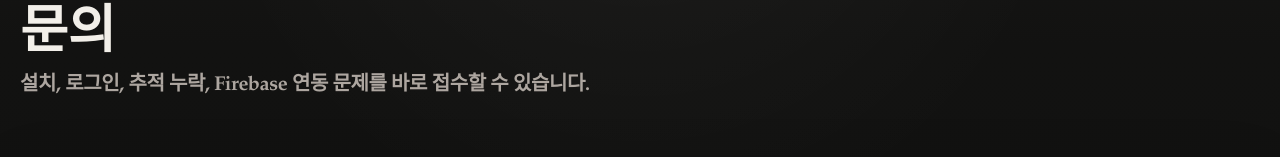
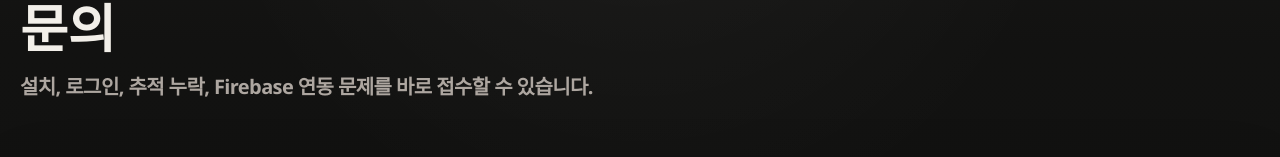
Before and after one commit to MisterKinn/Agent-Usage-Tracker, a Next.js app: page /contact in a window 1280 px wide. Shown: the part 195-352 px from the top of the page. Built offline with nearby package versions, Linux system fonts and the light colour scheme; no server answers.

Commit message:
Match contact lead text to heading tone

```diff
--- a/app/contact/contact.module.css
+++ b/app/contact/contact.module.css
@@ -6,11 +6,13 @@
 .lead {
     max-width: none;
     color: var(--accent);
-    font-family: "Iowan Old Style", "Palatino Linotype", "Noto Serif KR", serif;
-    font-size: 28px;
-    font-weight: 600;
-    line-height: 1.45;
-    letter-spacing: -0.02em;
+    font-family:
+        "Avenir Next", "Segoe UI", "Apple SD Gothic Neo", "Noto Sans KR",
+        sans-serif;
+    font-size: 30px;
+    font-weight: 800;
+    line-height: 1.34;
+    letter-spacing: -0.03em;
 }
 
 .contactShell {
@@ -97,6 +99,6 @@
     }
 
     .lead {
-        font-size: 24px;
+        font-size: 25px;
     }
 }
```
